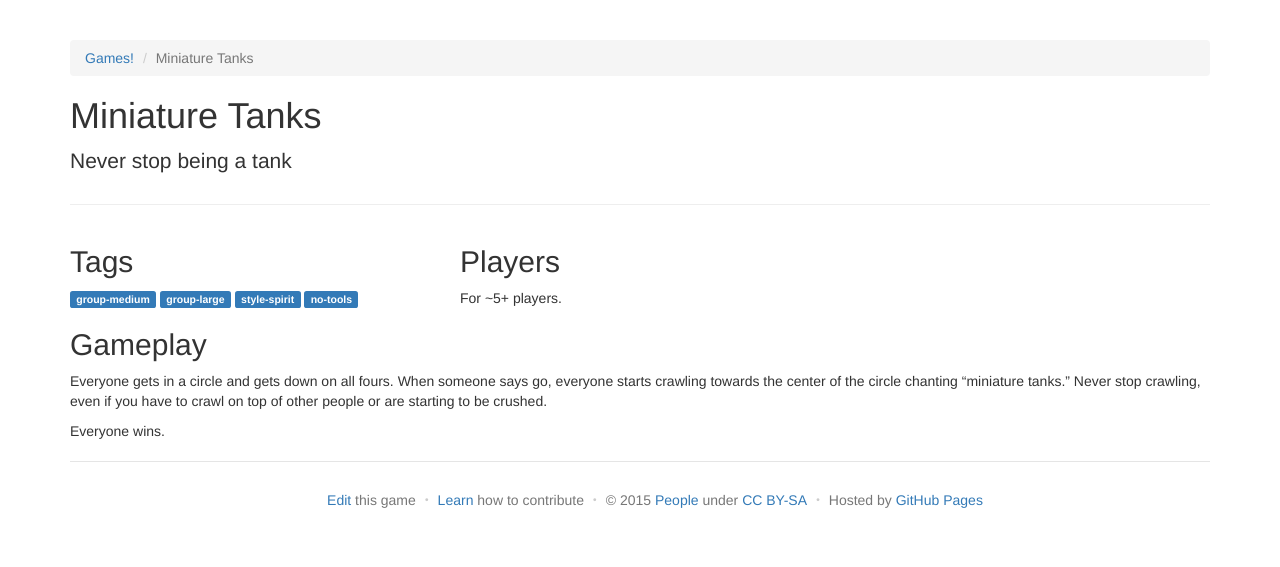
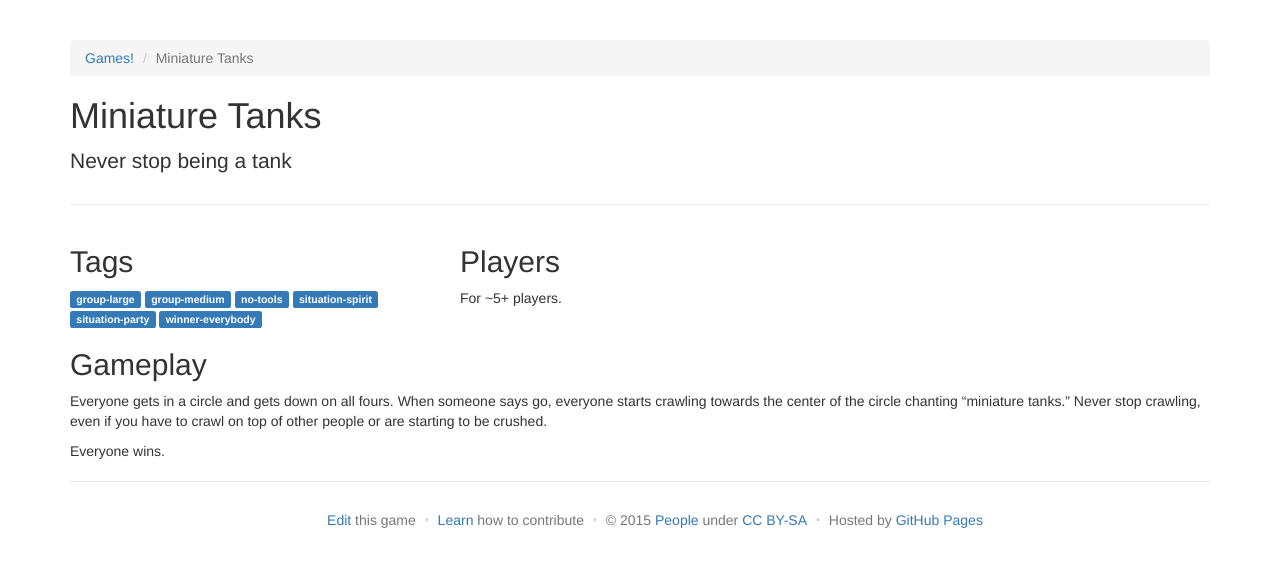
Before and after one commit to davidselassie/games, a Jekyll site: the page built from _games/miniaturetanks.md, in a window 1280 px wide. Shown: the top 567 px of the page. Built offline with Jekyll 4.4.1, drawn with Linux system fonts in a browser that asks for light colours.

Commit message:
Update miniaturetanks.md

```diff
--- a/_games/miniaturetanks.md
+++ b/_games/miniaturetanks.md
@@ -1,10 +1,12 @@
 ---
 title: Miniature Tanks
 tags:
+  - group-large
   - group-medium
-  - group-large
-  - style-spirit
   - no-tools
+  - situation-spirit
+  - situation-party
+  - winner-everybody
 
 oneliner: Never stop being a tank
 players: ~5+
```
